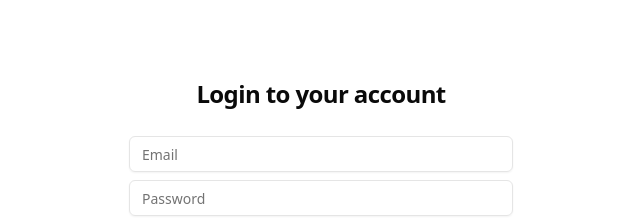
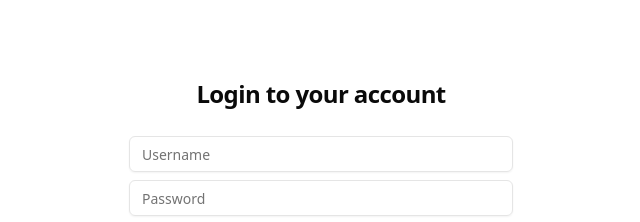
Before and after one commit to justinpaulosolo/CalorieTracker, a React (Vite) app in the folder calorietracker.client/: page /login in a window 1280 px wide. Shown: the part 232-454 px from the top of the page, without its empty margins (319-959 px from the left). Built offline with nearby package versions, Linux system fonts and the light colour scheme.

Commit message:
fix: updated login schema

```diff
--- a/calorietracker.client/src/pages/Login.tsx
+++ b/calorietracker.client/src/pages/Login.tsx
@@ -15,7 +15,7 @@ import { useMutation } from "@tanstack/react-query";
 import axios from "axios";
 
 const formSchema = z.object({
-    email: z.string().email(),
+    username: z.string(),
     password: z.string().min(10),
 });
 
@@ -33,7 +33,7 @@ function LoginPage() {
     const form = useForm<z.infer<typeof formSchema>>({
         resolver: zodResolver(formSchema),
         defaultValues: {
-            email: "",
+            username: "",
             password: "",
         },
     });
@@ -62,12 +62,12 @@ function LoginPage() {
                             <div className="grid gap-2">
                             <FormField
                                 control={form.control}
-                                name="email"
+                                name="username"
                                 render={({ field }) => (
                                     <FormItem>
                                         <FormLabel className="sr-only">Email</FormLabel>
                                         <FormControl>
-                                            <Input placeholder="Email" {...field} />
+                                            <Input placeholder="Username" {...field} />
                                         </FormControl>
                                         <FormMessage />
                                     </FormItem>
```
